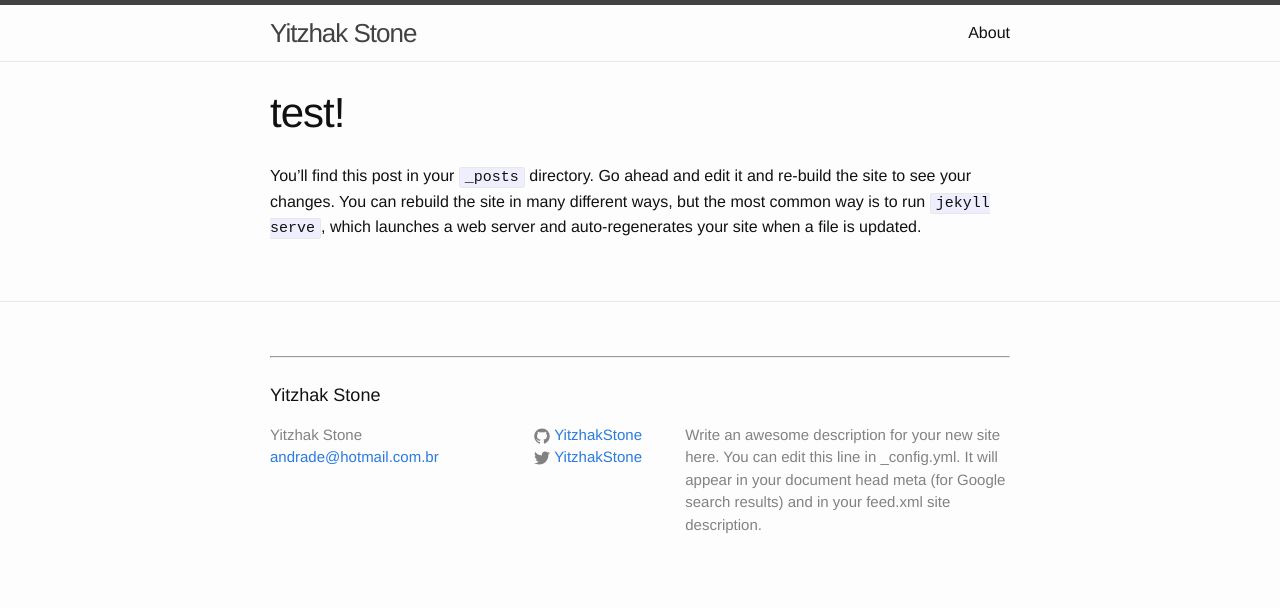
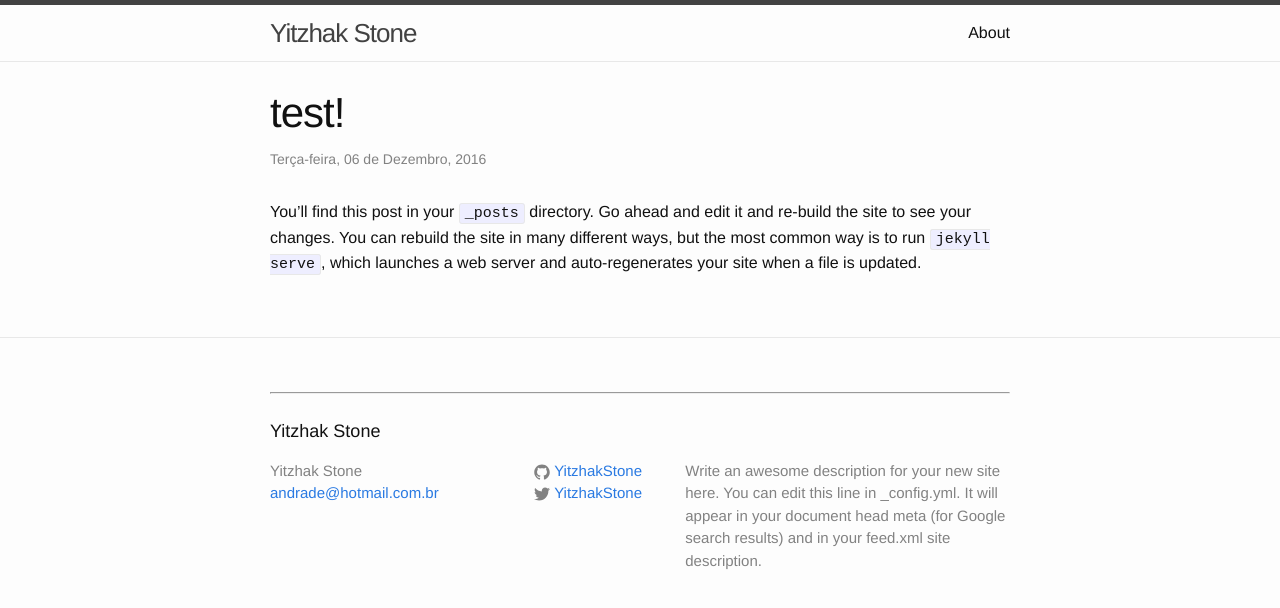
Before and after one commit to YitzhakStone/blog, a Jekyll site: the page built from _posts/2016-12-06-test.md, in a window 1280 px wide. Shown: the top 608 px of the page. Built offline with Jekyll 4.4.1, drawn with Linux system fonts in a browser that asks for light colours; comment, search, counter and statistics services are not loaded.

Commit message:
post layout (date format)

```diff
--- a/_layouts/post.html
+++ b/_layouts/post.html
@@ -7,20 +7,33 @@ layout: default
     <h1 class="post-title" itemprop="name headline">{{ page.title }}</h1>
     <p class="post-meta">
       <time datetime="{{ page.date | date_to_xmlschema }}" itemprop="datePublished">
+        {% assign dy = page.date | date: "%a" %}
+        {% case dy %}
+          {% when "Sun" %}Domingo,
+          {% when "Mon" %}Segunda-feira,
+          {% when "Tue" %}Terça-feira,
+          {% when "Wed" %}Quarta-feira,
+          {% when "Thu" %}Quinta-feira,
+          {% when "Sex" %}Sexta-feira,
+          {% when "Sat" %}Sábado,
+        {% endcase %}
+        {{ page.date | date: "%d" }} de
+        {% assign m = page.date | date: "%-m" %}
         {% case m %}
-          {% when '1' %}Janeiro
-          {% when '2' %}Fevereiro
-          {% when '3' %}Março
-          {% when '4' %}Abril
-          {% when '5' %}Maio
-          {% when '6' %}Junho
-          {% when '7' %}Julho
-          {% when '8' %}Agosto
-          {% when '9' %}Setembro
-          {% when '10' %}Outubro
-          {% when '11' %}Novembro
-          {% when '12' %}Dezembro
+          {% when '1' %}Janeiro,
+          {% when '2' %}Fevereiro,
+          {% when '3' %}Março,
+          {% when '4' %}Abril,
+          {% when '5' %}Maio,
+          {% when '6' %}Junho,
+          {% when '7' %}Julho,
+          {% when '8' %}Agosto,
+          {% when '9' %}Setembro,
+          {% when '10' %}Outubro,
+          {% when '11' %}Novembro,
+          {% when '12' %}Dezembro,
         {% endcase %}
+        {{ page.date | date: "%Y" }}
       </time>
       {% if page.author %} •
       <span itemprop="author" itemscope itemtype="http://schema.org/Person">
```
